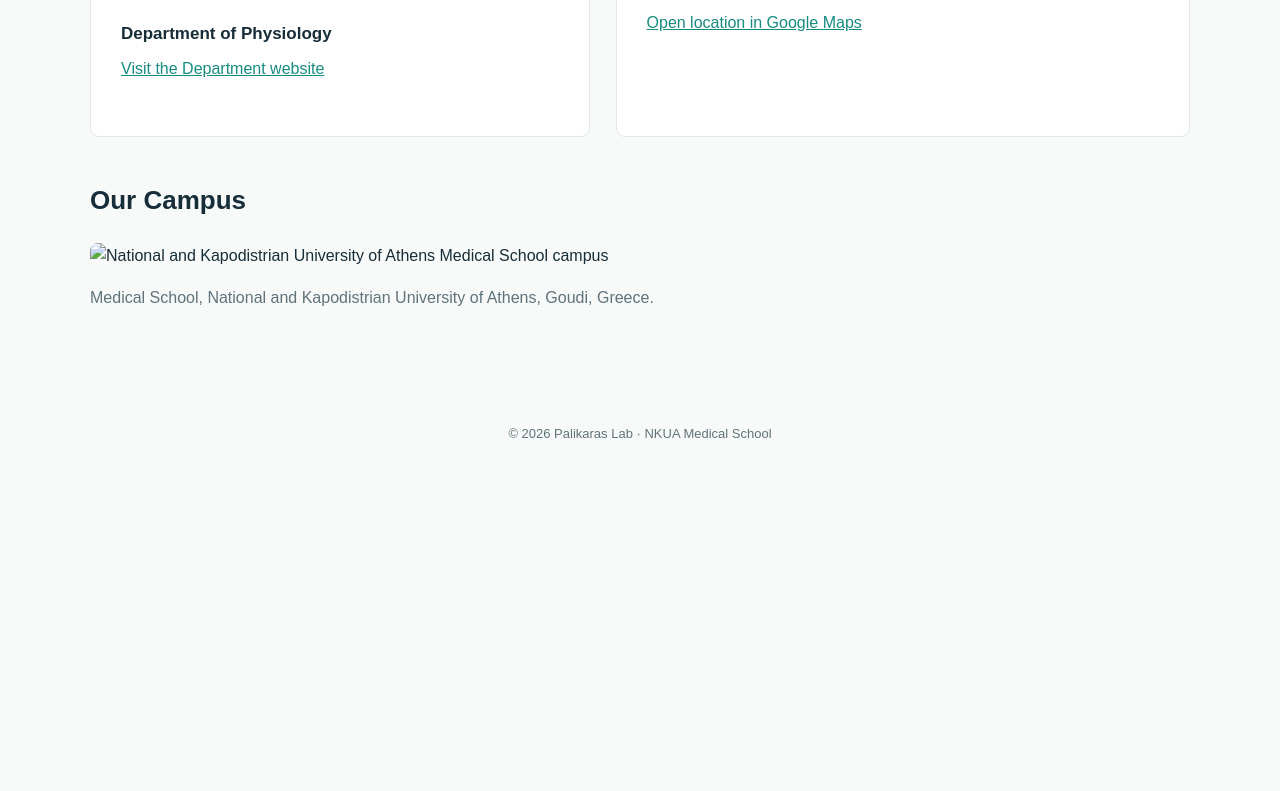
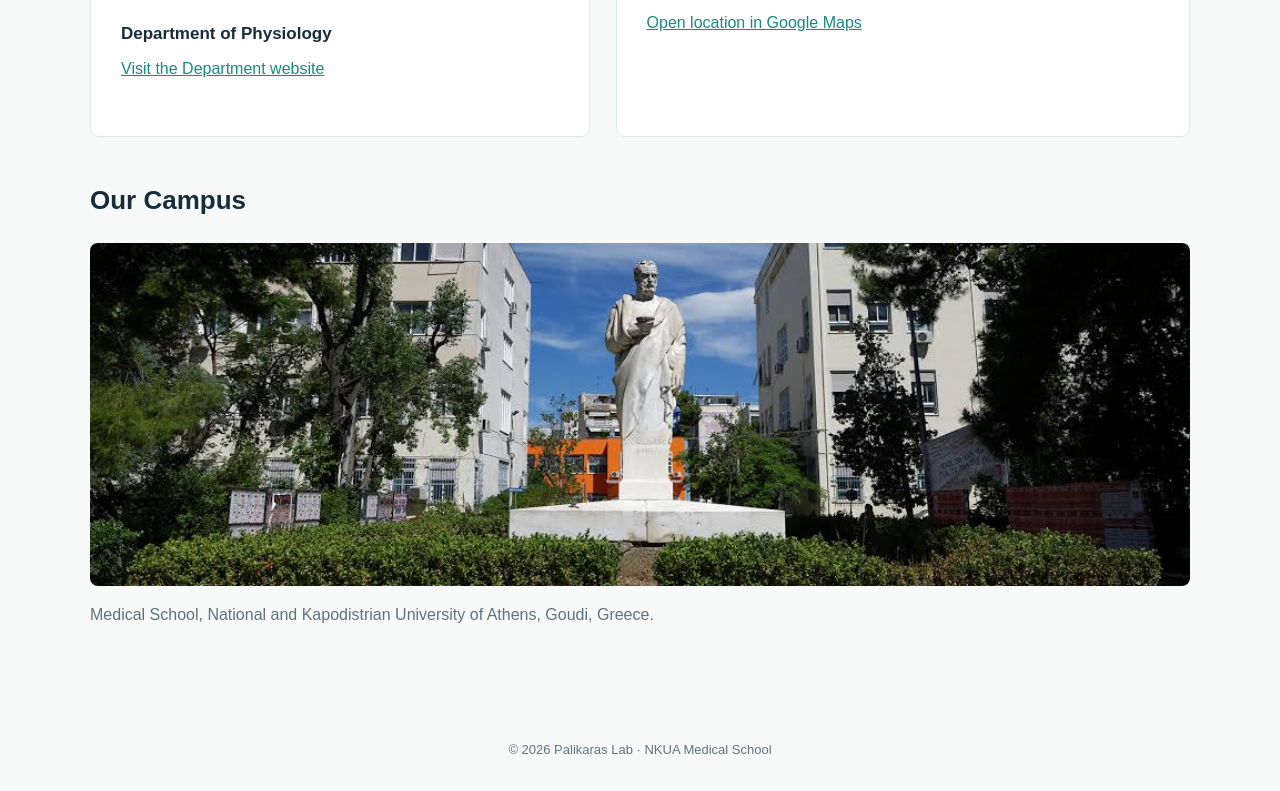
Before and after one commit to palikaraskon-cpu/palikaraslab, a plain HTML site: page contact.html in a window 1280 px wide. Shown: the part 819-1610 px from the top of the page. Before the commit the page ends 1293 px from the top, so only its background shows below. Drawn offline with Linux system fonts and the light colour scheme.

Commit message:
Update contact.html

```diff
--- a/contact.html
+++ b/contact.html
@@ -222,7 +222,7 @@ University of Athens.
 
 <section class="campus">
   <h2>Our Campus</h2>
-  <img src="images/medical-school-campus.jpg"
+  <img src="images/medical-school-campus.jpeg"
        alt="National and Kapodistrian University of Athens Medical School campus">
   <p>
     Medical School, National and Kapodistrian
```
